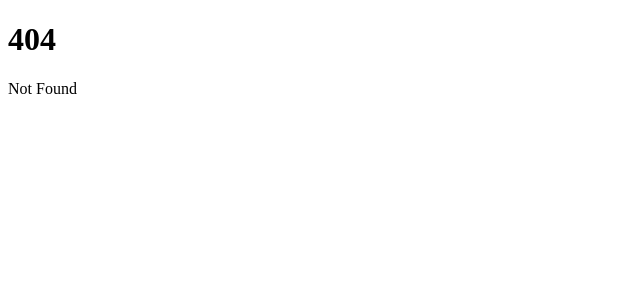
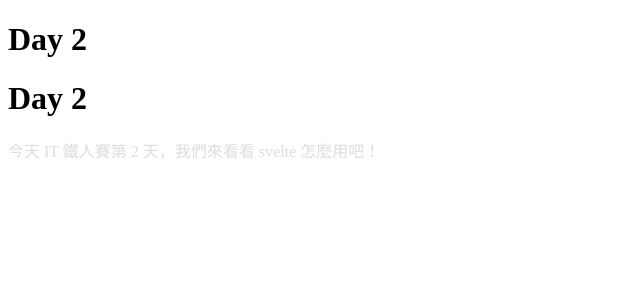
Before and after one commit to toddLiao469469/30days-for-svelte5, a SvelteKit app: page /Day02 in a window 1280 px wide. Before the commit this address had no page. Shown: the top 300 px of the page, without its empty margins (0-640 px from the left). Built offline with nearby package versions, Linux system fonts and the light colour scheme.

Commit message:
feat: modify root page

```diff
--- a/src/routes/+page.svelte
+++ b/src/routes/+page.svelte
@@ -1,2 +1,12 @@
-<h1>Welcome to SvelteKit</h1>
+<script lang="ts">
+	const name = 'Todd';
+</script>
+
+<h1>Hi, {name}! Welcome to SvelteKit</h1>
 <p>Visit <a href="https://kit.svelte.dev">kit.svelte.dev</a> to read the documentation</p>
+
+<style>
+	h1 {
+		color: cadetblue;
+	}
+</style>
--- /dev/null
+++ b/src/routes/Day02/+page.svelte
@@ -0,0 +1,18 @@
+<script>
+	import Title from './Title.svelte';
+	const day = 2;
+</script>
+
+<Title />
+<h1>
+	Day {day}
+</h1>
+<div class="content">
+	今天 IT 鐵人賽第 {day} 天，我們來看看 svelte 怎麼用吧！
+</div>
+
+<style scoped>
+	.content {
+		color: #ddd;
+	}
+</style>
--- /dev/null
+++ b/src/routes/Day02/Title.svelte
@@ -0,0 +1,5 @@
+<script>
+	const day = 2;
+</script>
+
+<h1>Day {day}</h1>
```
Also changed, not shown: package.json (+2 -5 lines), 1 other file (tests, documents, lock files or other folders).
